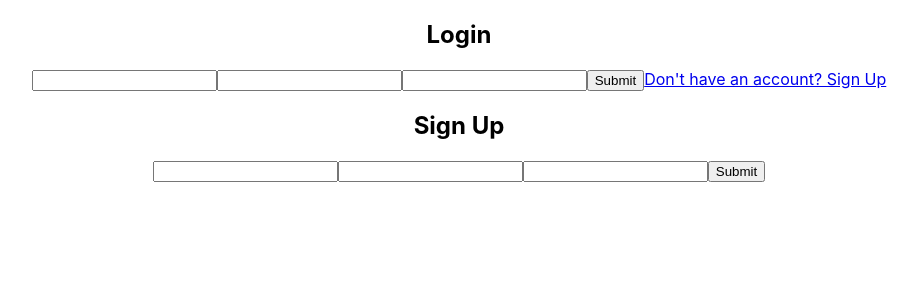
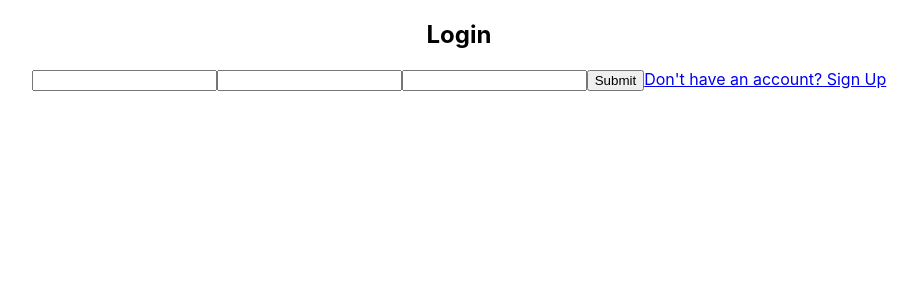
Before and after one commit to bw-foodtruck-tracker/front-end, a React (Create React App) app: page / in a window 1280 px wide. Shown: the top 300 px of the page, without its empty margins (181-1098 px from the left). Built offline with nearby package versions, Linux system fonts and the light colour scheme.

Commit message:
adds routing to register form

```diff
--- a/src/App.js
+++ b/src/App.js
@@ -1,14 +1,19 @@
 import React from 'react';
+import {Route} from 'react-router-dom';
 
+//styles
 import './App.css';
+
+//components
 import Register from './components/Register'
 import Login from './components/Login'
 
 function App() {
   return (
     <div className="App">
-    <Login/>
-    <Register/>
+      <Route exact path ='/' component={Login}/>
+      <Route exact path ='/register' component={Register}/>
+
     </div>
   );
 }
```
